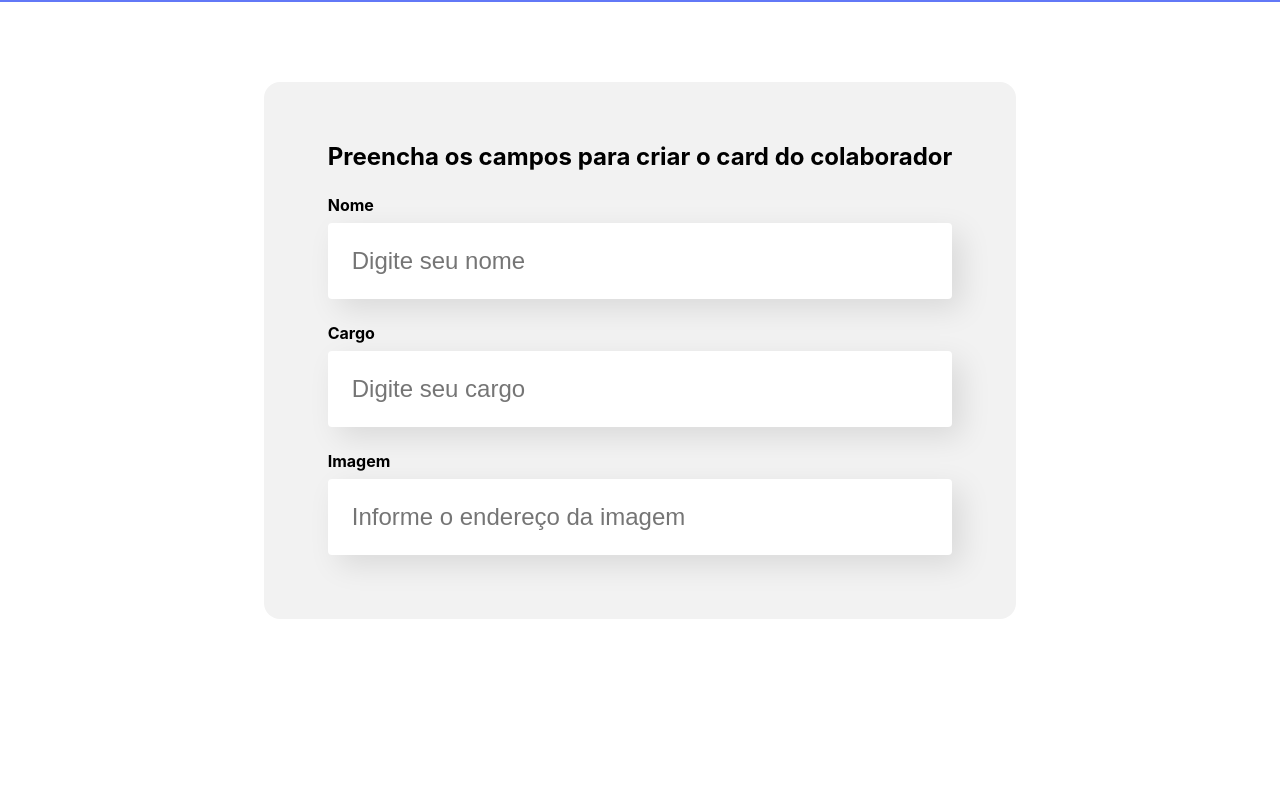
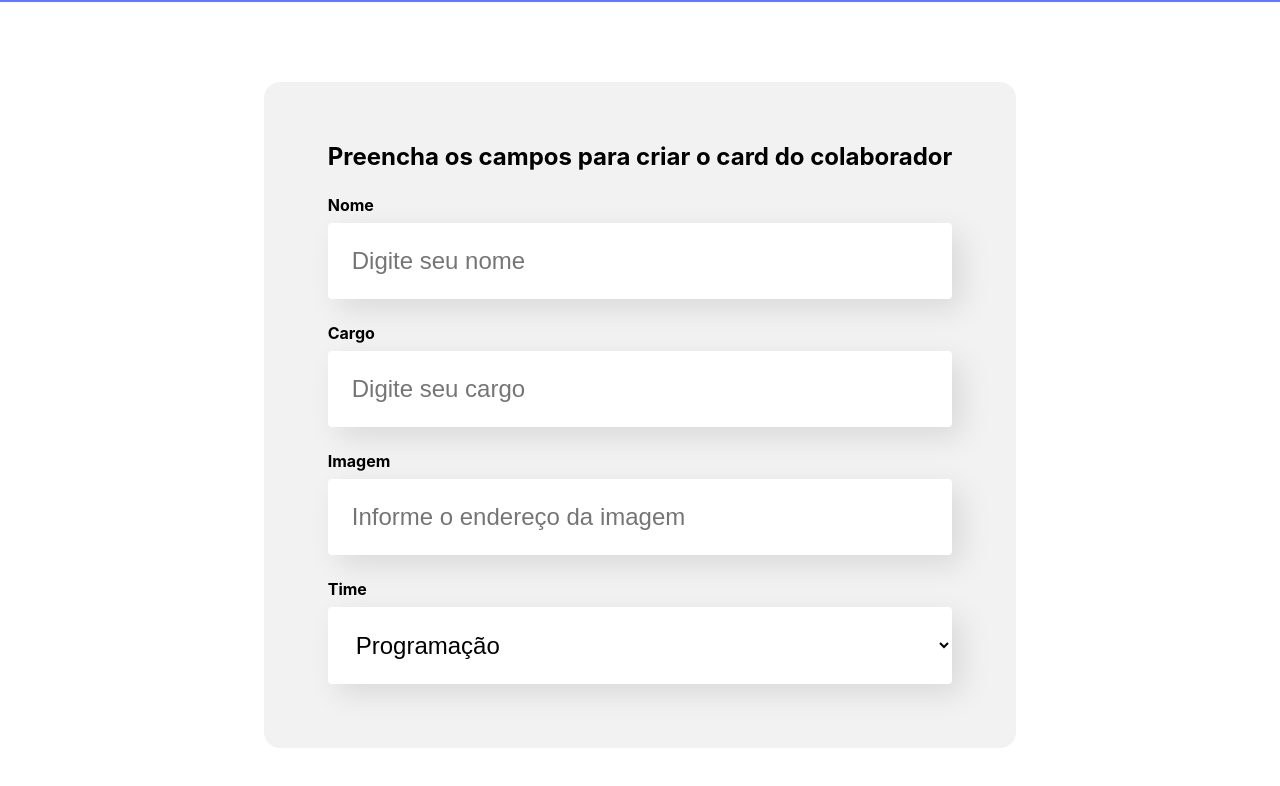
Before and after one commit to gabrielredu/alura, a React (Create React App) app in the folder 03-formacao-react-com-javascript/01-react-desenvolvendo-com-javascript/organo/: page / in a window 1280 px wide. Shown: the part 496-1282 px from the top of the page. Before the commit the page ends 1195 px from the top, so only its background shows below. Built offline with nearby package versions, Linux system fonts and the light colour scheme.

Commit message:
aula 2 exercicio 4

```diff
--- a/03-formacao-react-com-javascript/01-react-desenvolvendo-com-javascript/organo/src/components/CampoTexto/CampoTexto.css
+++ b/03-formacao-react-com-javascript/01-react-desenvolvendo-com-javascript/organo/src/components/CampoTexto/CampoTexto.css
@@ -9,7 +9,7 @@
     margin-bottom: 8px;
 }
 
-.campo-texto input {
+.campo-texto input, select {
     background-color: #FFF;
     border-radius: 4px;
     box-shadow: 10px 10px 30px rgba(0, 0, 0, 0.1);
--- a/03-formacao-react-com-javascript/01-react-desenvolvendo-com-javascript/organo/src/components/Formulario/index.js
+++ b/03-formacao-react-com-javascript/01-react-desenvolvendo-com-javascript/organo/src/components/Formulario/index.js
@@ -1,7 +1,13 @@
 import CampoTexto from '../CampoTexto';
+import ListaSuspensa from '../ListaSuspensa';
 import './Formulario.css';
 
 const Formulario = () => {
+
+    const times = [
+        'Programação', 'Front-End', 'Data Science', 'DevOps', 'UX e Design', 'Mobile', 'Inovação e Gestão'
+    ]
+
     return (
         <section className='formulario'>
             <form>
@@ -9,6 +15,7 @@
                 <CampoTexto label='Nome' placeholder='Digite seu nome' />
                 <CampoTexto label='Cargo' placeholder='Digite seu cargo' />
                 <CampoTexto label='Imagem' placeholder='Informe o endereço da imagem' />
+                <ListaSuspensa label='Time' itens={times} />
             </form>
         </section>
     )
--- /dev/null
+++ b/03-formacao-react-com-javascript/01-react-desenvolvendo-com-javascript/organo/src/components/ListaSuspensa/index.js
@@ -0,0 +1,12 @@
+const ListaSuspensa = (props) => {
+    return (
+        <div className='campo-texto'>
+            <label>{props.label}</label>
+            <select>
+                {props.itens.map(item => <option key={item}>{item}</option>)}
+            </select>
+        </div>
+    )
+}
+
+export default ListaSuspensa;
```
Also changed, not shown: 03-formacao-react-com-javascript/01-react-desenvolvendo-com-javascript/organo/src/components/ListaSuspensa/ListaSuspensa.css (added).
